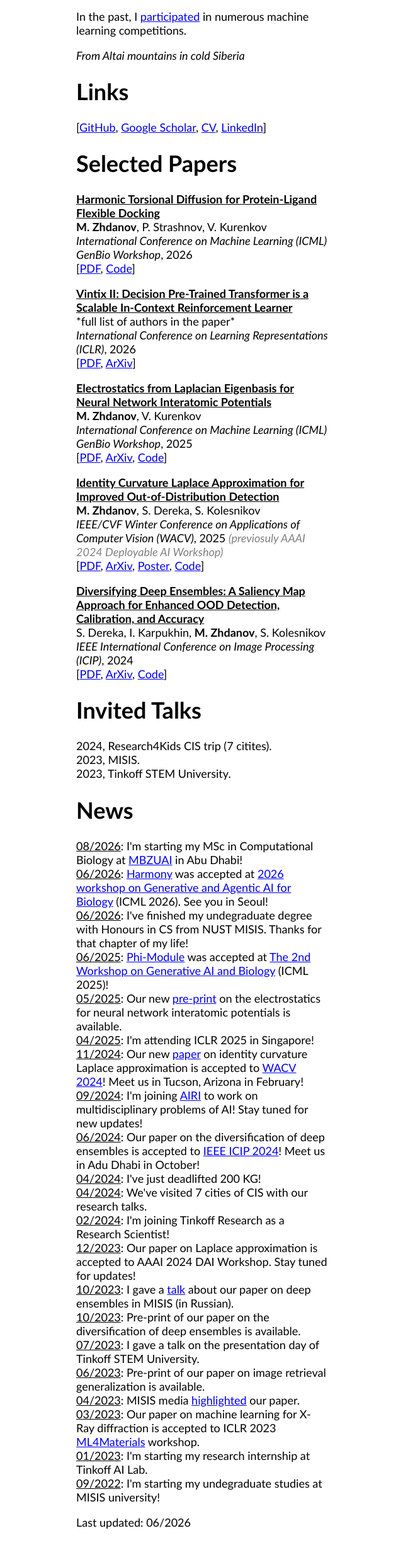
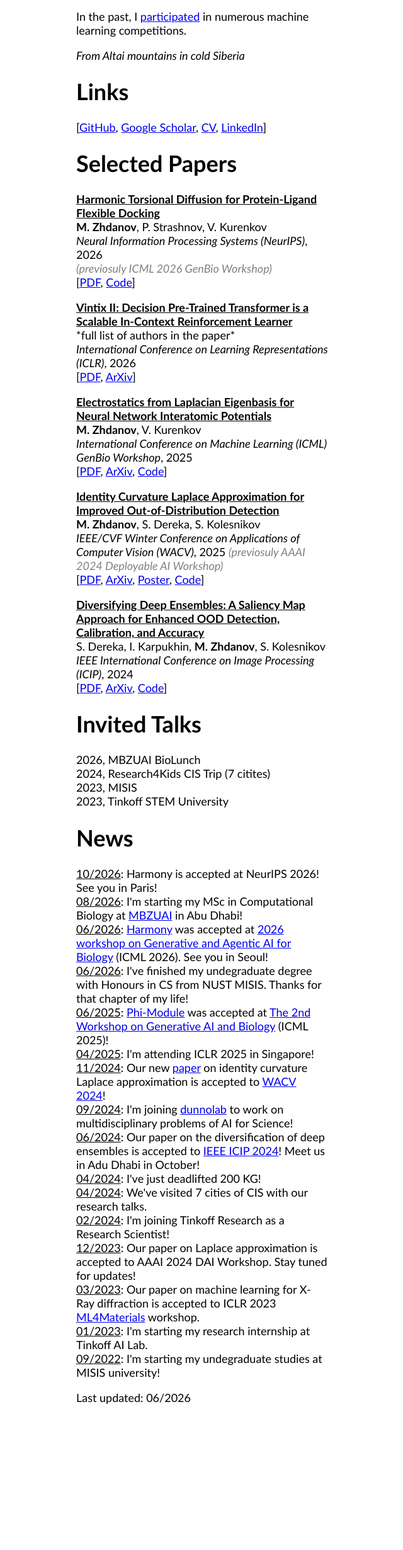
Before and after one commit to maxnygma/maxnygma.github.io, a plain HTML site: page index.html in a window 1280 px wide. Shown: the part 769-3230 px from the top of the page at 63% size, without its empty margins (79-719 px from the left). After the commit the page ends 3032 px from the top, so only its background shows below. Drawn offline with Linux system fonts and the light colour scheme.

Commit message:
Update info

```diff
--- a/index.html
+++ b/index.html
@@ -68,12 +68,13 @@
 
                     <h1>Selected Papers</h1>
                     <p>
-                        <a href="https://openreview.net/pdf?id=eEt6gFc1V5" style="color: black">
+                        <a href="https://arxiv.org/pdf/2608.20366v2" style="color: black">
                             <b>Harmonic Torsional Diffusion for Protein-Ligand Flexible Docking</b>
                         </a> <br>
                         <b>M. Zhdanov</b>, P. Strashnov, V. Kurenkov <br>
-                        <i>International Conference on Machine Learning (ICML) GenBio Workshop</i>, 2026 <br>
-                        [<a href="https://openreview.net/pdf?id=eEt6gFc1V5">PDF</a>,
+                        <i>Neural Information Processing Systems (NeurIPS)</i>, 2026 <br>
+                        <i style="color:grey">(previosuly ICML 2026 GenBio Workshop)</i> <br>
+                        [<a href="https://arxiv.org/pdf/2608.20366v2">PDF</a>,
                         <a href="https://github.com/dunnolab/harmony">Code</a>]
                     </p>
                     <p>
@@ -114,33 +115,34 @@
 
                     <h1>Invited Talks</h1>
                     <p>
-                        2024, Research4Kids CIS trip (7 citites). <br>
-                        2023, MISIS. <br>
-                        2023, Tinkoff STEM University. <br>
+                        2026, MBZUAI BioLunch <br>
+                        2024, Research4Kids CIS Trip (7 citites) <br>
+                        2023, MISIS <br>
+                        2023, Tinkoff STEM University <br>
                     </p>
 
                     <h1>News</h1>
                     <p>
+                        <u>10/2026</u>: Harmony is accepted at NeurIPS 2026! See you in Paris! <br>
                         <u>08/2026</u>: I'm starting my MSc in Computational Biology at <a href="https://mbzuai.ac.ae/">MBZUAI</a> in Abu Dhabi! <br>
                         <u>06/2026</u>: <a href="https://openreview.net/pdf?id=eEt6gFc1V5">Harmony</a> was accepted at <a href="https://genbio-workshop.github.io/2026/">2026 workshop on Generative and Agentic AI for Biology</a> (ICML 2026). See you in Seoul! <br>
                         <u>06/2026</u>: I've finished my undegraduate degree with Honours in CS from NUST MISIS. Thanks for that chapter of my life! <br>
                         <u>06/2025</u>: <a href="https://arxiv.org/pdf/2505.14606">Phi-Module</a> was accepted at <a href="https://genbio-workshop.github.io/2025/">The 2nd Workshop on Generative AI and Biology</a> (ICML 2025)! <br>
-                        <u>05/2025</u>: Our new <a href="https://arxiv.org/pdf/2505.14606">pre-print</a> on the electrostatics for neural network interatomic potentials is available. <br>
+                        <!-- <u>05/2025</u>: Our new <a href="https://arxiv.org/pdf/2505.14606">pre-print</a> on the electrostatics for neural network interatomic potentials is available. <br> -->
                         <u>04/2025</u>: I'm attending ICLR 2025 in Singapore! <br>
-                        <u>11/2024</u>: Our new <a href="https://arxiv.org/abs/2312.10464.pdf">paper</a> on identity curvature Laplace approximation is accepted to <a href="https://wacv2025.thecvf.com/"> WACV 2024</a>!
-                        Meet us in Tucson, Arizona in February! <br>
-                        <u>09/2024</u>: I'm joining <a href="https://airi.net/?force=en">AIRI</a> to work on multidisciplinary problems of AI! Stay tuned for new updates! <br>
+                        <u>11/2024</u>: Our new <a href="https://arxiv.org/abs/2312.10464.pdf">paper</a> on identity curvature Laplace approximation is accepted to <a href="https://wacv2025.thecvf.com/"> WACV 2024</a>! <br>
+                        <u>09/2024</u>: I'm joining <a href="https://dunnolab.ai/">dunnolab</a> to work on multidisciplinary problems of AI for Science! <br>
                         <u>06/2024</u>: Our paper on the diversification of deep ensembles is accepted to <a href="https://2024.ieeeicip.org/"> IEEE ICIP 2024</a>!
                         Meet us in Adu Dhabi in October! <br>
                         <u>04/2024</u>: I've just deadlifted 200 KG! <br>
                         <u>04/2024</u>: We've visited 7 cities of CIS with our research talks. <br>
                         <u>02/2024</u>: I'm joining Tinkoff Research as a Research Scientist! <br>
                         <u>12/2023</u>: Our paper on Laplace approximation is accepted to AAAI 2024 DAI Workshop. Stay tuned for updates! <br>
-                        <u>10/2023</u>: I gave a <a href="https://youtu.be/QL1i_gTBB2s">talk</a> about our paper on deep ensembles in MISIS (in Russian). <br>
-                        <u>10/2023</u>: Pre-print of our paper on the diversification of deep ensembles is available. <br>
-                        <u>07/2023</u>: I gave a talk on the presentation day of Tinkoff STEM University. <br>
-                        <u>06/2023</u>: Pre-print of our paper on image retrieval generalization is available. <br>
-                        <u>04/2023</u>: MISIS media <a href="https://misis.ru/university/news/science/2023-04/8441/">highlighted</a> our paper. <br>
+                        <!-- <u>10/2023</u>: I gave a <a href="https://youtu.be/QL1i_gTBB2s">talk</a> about our paper on deep ensembles in MISIS (in Russian). <br> -->
+                        <!-- <u>10/2023</u>: Pre-print of our paper on the diversification of deep ensembles is available. <br> -->
+                        <!-- <u>07/2023</u>: I gave a talk on the presentation day of Tinkoff STEM University. <br> -->
+                        <!-- <u>06/2023</u>: Pre-print of our paper on image retrieval generalization is available. <br> -->
+                        <!-- <u>04/2023</u>: MISIS media <a href="https://misis.ru/university/news/science/2023-04/8441/">highlighted</a> our paper. <br> -->
                         <u>03/2023</u>: Our paper on machine learning for X-Ray diffraction is accepted to ICLR 2023
                             <a href="https://www.ml4materials.com">ML4Materials</a> workshop. <br>
                         <u>01/2023</u>: I'm starting my research internship at Tinkoff AI Lab. <br>
```
